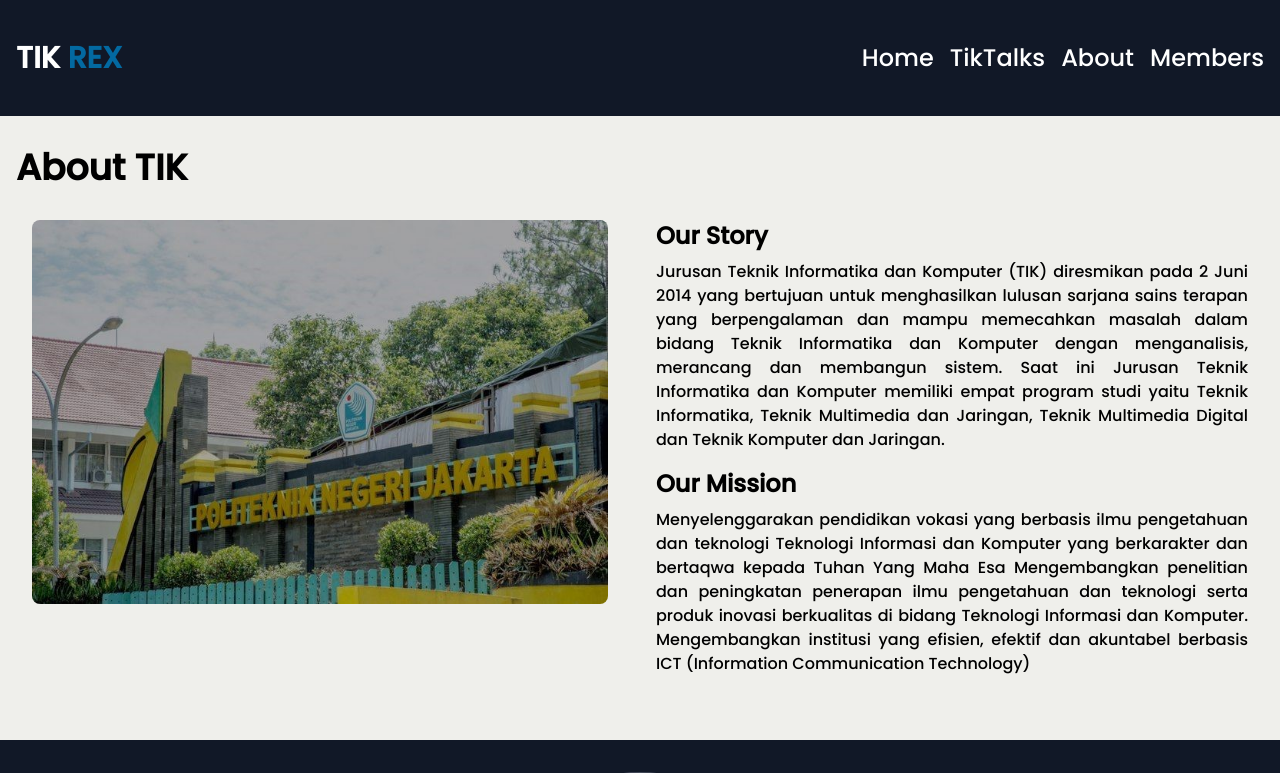
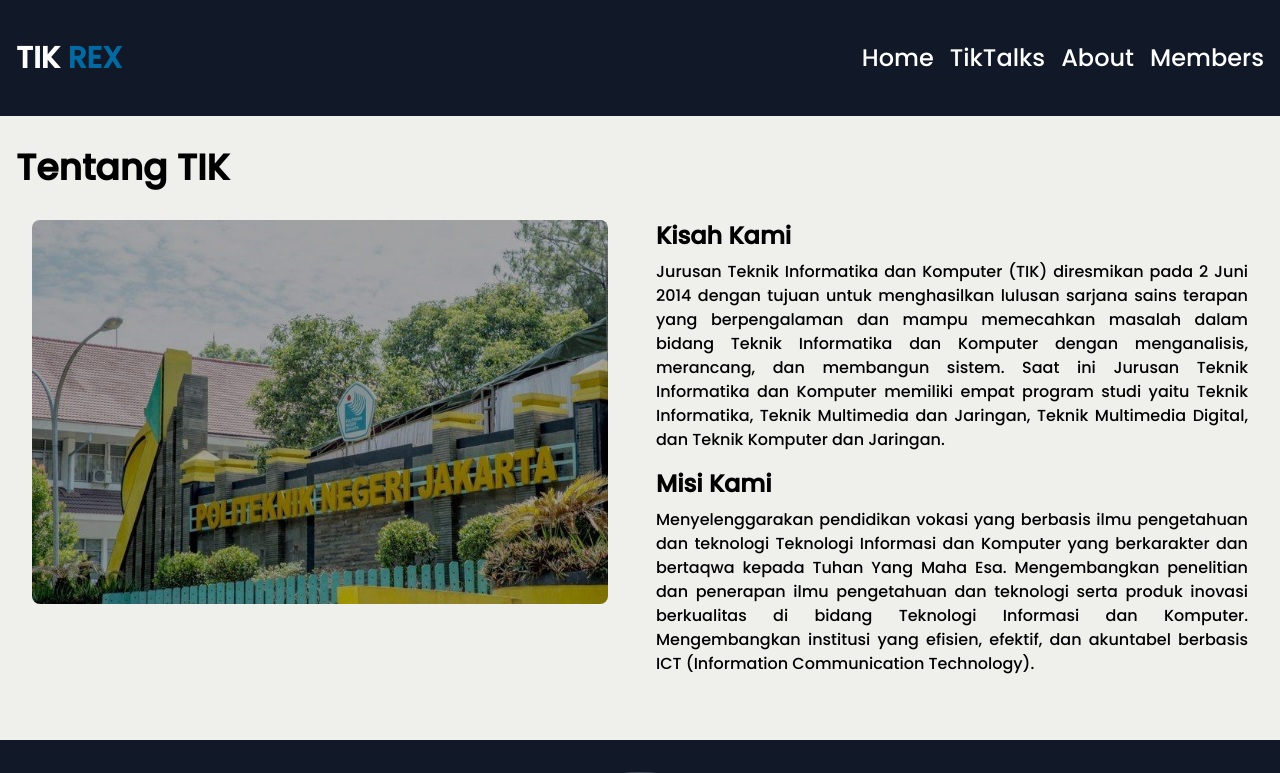
Before and after one commit to farizhaidar/finalProject, a React (Create React App) app: page /About in a window 1280 px wide. Shown: the top 773 px of the page. Built offline with nearby package versions, Linux system fonts and the light colour scheme.

Commit message:
deskripsi code

```diff
--- a/src/pages/About.js
+++ b/src/pages/About.js
@@ -1,40 +1,43 @@
 import React from 'react';
-import p1 from '../picture/PNJ.jpg'
-import p2 from "../picture/bu anita 3.jpg"
+import p1 from '../picture/PNJ.jpg';
+import p2 from "../picture/bu anita 3.jpg";
 
 const About = () => {
   return (
     <div className="mx-auto py-4 h-auto w-screen background1">
       <div>
         <section>
-
+          {/* Bagian atas halaman */}
         </section>
-            <h1 className="text-4xl font-bold mb-4 p-4">About TIK</h1>
+        <h1 className="text-4xl font-bold mb-4 p-4">Tentang TIK</h1>
 
         <div className="flex flex-wrap">
-          <div className="w-full md:w-1/2 pl-8 pr-8" >
+          {/* Bagian gambar sebelah kiri */}
+          <div className="w-full md:w-1/2 pl-8 pr-8">
             <img
               src={p1}
-              alt="About"
+              alt="Tentang"
               className="w-100 h-auto mb-4 rounded-lg"
             />
           </div>
 
-          <div className="w-full md:w-1/2 pl-4 ">
-            <h2 className="text-2xl font-bold mb-2">Our Story</h2>
+          {/* Bagian teks sebelah kanan */}
+          <div className="w-full md:w-1/2 pl-4">
+            <h2 className="text-2xl font-bold mb-2">Kisah Kami</h2>
             <p className="mb-4 mr-8 text-justify">
-            Jurusan Teknik Informatika dan Komputer (TIK) diresmikan pada 2 Juni 2014 yang bertujuan untuk menghasilkan lulusan sarjana sains terapan yang berpengalaman dan mampu memecahkan masalah dalam bidang Teknik Informatika dan Komputer dengan menganalisis, merancang dan membangun sistem.
+              Jurusan Teknik Informatika dan Komputer (TIK) diresmikan pada 2 Juni 2014 dengan tujuan untuk menghasilkan lulusan sarjana sains terapan yang berpengalaman dan mampu memecahkan masalah dalam bidang Teknik Informatika dan Komputer dengan menganalisis, merancang, dan membangun sistem.
 
-            Saat ini Jurusan Teknik Informatika dan Komputer memiliki empat program studi yaitu Teknik Informatika, Teknik Multimedia dan Jaringan, Teknik  Multimedia Digital dan Teknik Komputer dan Jaringan.
+              Saat ini Jurusan Teknik Informatika dan Komputer memiliki empat program studi yaitu Teknik Informatika, Teknik Multimedia dan Jaringan, Teknik Multimedia Digital, dan Teknik Komputer dan Jaringan.
             </p>
-            <h2 className="text-2xl font-bold mb-2">Our Mission</h2>
+            <h2 className="text-2xl font-bold mb-2">Misi Kami</h2>
             <p className='mr-8 text-justify'>
-            Menyelenggarakan pendidikan vokasi yang berbasis ilmu pengetahuan dan teknologi Teknologi Informasi dan Komputer yang berkarakter dan bertaqwa kepada Tuhan Yang Maha Esa
-            Mengembangkan penelitian dan peningkatan penerapan ilmu pengetahuan dan teknologi serta produk inovasi berkualitas di bidang Teknologi Informasi dan Komputer.
-            Mengembangkan institusi yang efisien, efektif dan akuntabel berbasis ICT (Information Communication Technology)
+              Menyelenggarakan pendidikan vokasi yang berbasis ilmu pengetahuan dan teknologi Teknologi Informasi dan Komputer yang berkarakter dan bertaqwa kepada Tuhan Yang Maha Esa.
+              Mengembangkan penelitian dan penerapan ilmu pengetahuan dan teknologi serta produk inovasi berkualitas di bidang Teknologi Informasi dan Komputer.
+              Mengembangkan institusi yang efisien, efektif, dan akuntabel berbasis ICT (Information Communication Technology).
             </p>
           </div>
         </div>
+        {/* Bagian kepala jurusan */}
         <div className='bg-gray-900 h-auto w-screen px-0'>
           <div className='flex-col items-center justify-center h-auto'>
             <div className='w-50 m-16 mb-0 '>
@@ -49,11 +52,8 @@
             <p>Beliau memulai perjalanan pendidikan di SMA Negeri 1 Sooko Mojokerto pada tahun 1994-1997, di mana beliau telah menunjukkan dedikasi dan keunggulan akademik sejak saat itu. Setelah lulus dari SMA, beliau melanjutkan pendidikan tinggi di Institut Teknologi Sepuluh November (ITS), di mana beliau berhasil menyelesaikan gelar S1 dan S2. Beliau tidak berhenti di tingkat S2 dan memutuskan untuk melanjutkan pendidikan doktoral di Universitas Indonesia (UI).</p>
           </div>
         </div>
-
       </div>
-
     </div>
-
   );
 };
 
--- a/src/pages/TikTalks.js
+++ b/src/pages/TikTalks.js
@@ -3,11 +3,19 @@
 import comment from '../picture/message-circle.svg';
 
 const TikTalks = () => {
+  // State untuk menyimpan daftar post yang ditampilkan di forum
   const [posts, setPosts] = useState([]);
+
+  // State untuk menyimpan teks dari post baru yang akan ditambahkan
   const [newPost, setNewPost] = useState('');
+
+  // State untuk menyimpan teks dari query pencarian
   const [searchQuery, setSearchQuery] = useState('');
+
+  // State untuk menyimpan daftar post terbaru yang sesuai dengan hasil pencarian
   const [recentPosts, setRecentPosts] = useState([]);
 
+  // Fungsi untuk menambahkan post baru ke dalam daftar 'posts'
   const addPost = () => {
     const newPostObj = {
       content: newPost,
@@ -19,6 +27,7 @@
     setNewPost('');
   };
 
+  // Fungsi untuk menambahkan komentar ke dalam suatu post berdasarkan 'postId'
   const addComment = (postId, comment) => {
     const updatedPosts = posts.map((post) => {
       if (post.id === postId) {
@@ -32,6 +41,7 @@
     setPosts(updatedPosts);
   };
 
+  // Fungsi untuk menambahkan jumlah 'likes' pada post berdasarkan 'postId'
   const addLike = (postId) => {
     const updatedPosts = posts.map((post) => {
       if (post.id === postId) {
@@ -45,6 +55,7 @@
     setPosts(updatedPosts);
   };
 
+  // Fungsi untuk melakukan pencarian berdasarkan teks 'searchQuery' pada konten post
   const searchPosts = () => {
     const filteredPosts = posts.filter((post) =>
       post.content.toLowerCase().includes(searchQuery.toLowerCase())
@@ -53,9 +64,10 @@
   };
 
   return (
+    // JSX untuk tampilan komponen TikTalks
     <div className="mx-auto p-12 bg-neutral-200 min-h-screen">
       <h1 className="text-3xl font-bold mb-7 text-neutral-500"><span className=' text-5xl text-neutral-900'>AUTHOR</span> FORUM</h1>
-
+      {/* JSX untuk tampilan forum, input post, dan daftar post */}
       <div className="flex flex-wrap ">
         <div className="w-full md:w-2/3 pr-4 mb-6 mt-9">
           <div className="mb-4">
@@ -78,7 +90,7 @@
               <p>{post.content}</p>
               <div className="flex items-center mt-3">
                 <button className="mr-3 mt-6" onClick={() => addLike(post.id)}>
-                  <img src={like} className="cursor-pointer" alt="like" /> ({post.likes})
+               ike   <img src={like} className="cursor-pointer" alt="like" /> ({post.ls})
                 </button>
                 <button className="mr-2 text-slate-800">
                   <img src={comment} className="cursor-pointer" alt="comment" />
```
